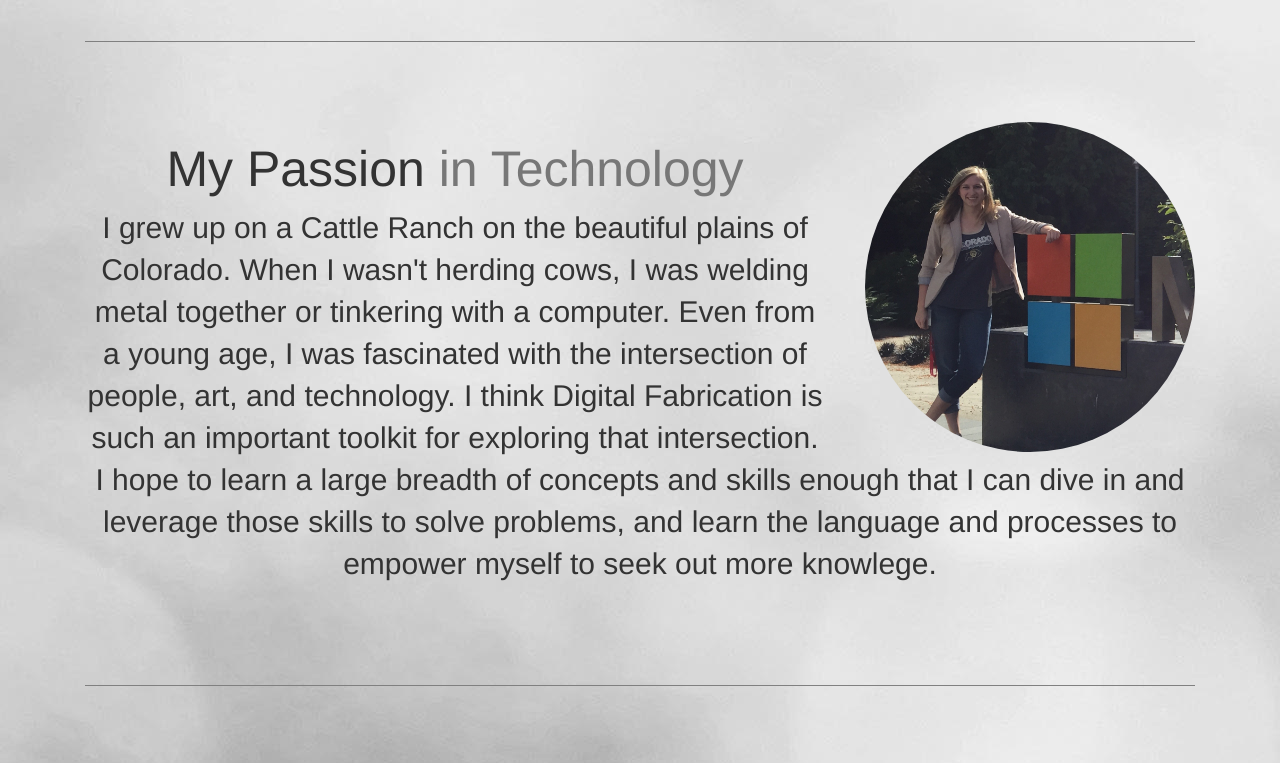
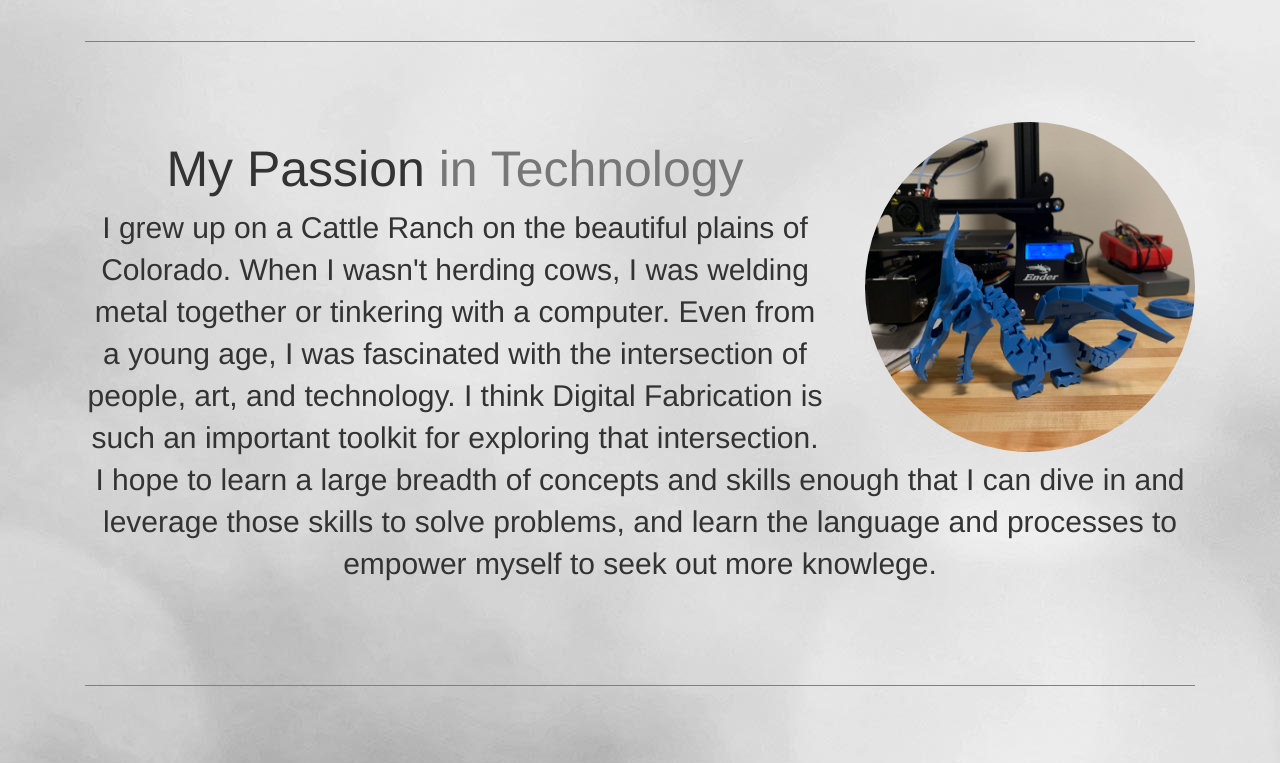
Before and after one commit to Paigej/paigej.github.io, a plain HTML site: page index.html in a window 1280 px wide. Shown: the part 600-1363 px from the top of the page. Drawn offline with nearby package versions, Linux system fonts and the light colour scheme.

Commit message:
add in dragon print pic

```diff
--- a/index.html
+++ b/index.html
@@ -108,7 +108,7 @@
           <!-- Second Featurette -->
 
           <div class="featurette" id="about">
-              <img class="featurette-image img-circle img-responsive pull-right" src="images/microsoft.jpg">
+              <img class="featurette-image img-circle img-responsive pull-right" src="images/3dprintdragon.jpeg">
               <h2 class="featurette-heading">My Passion
                   <span class="text-muted">in Technology</span>
               </h2>
```
Also changed, not shown: images/3dprintdragon.jpeg (added).
